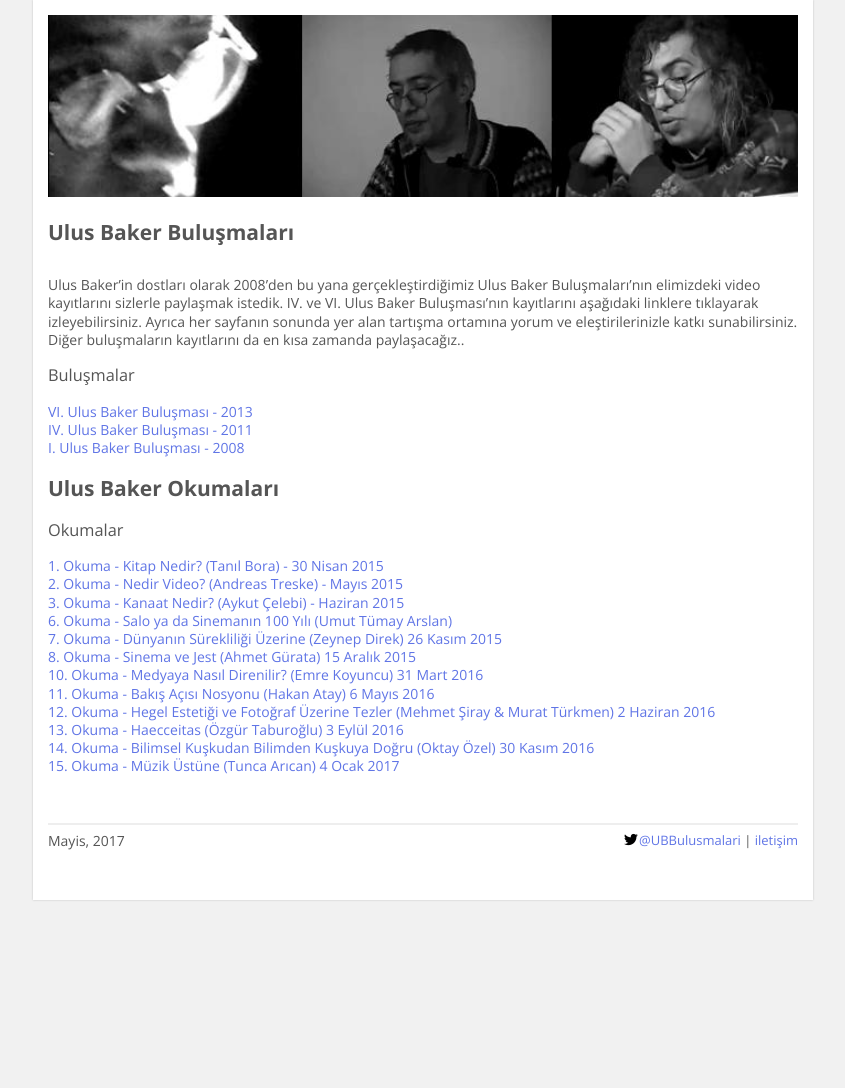
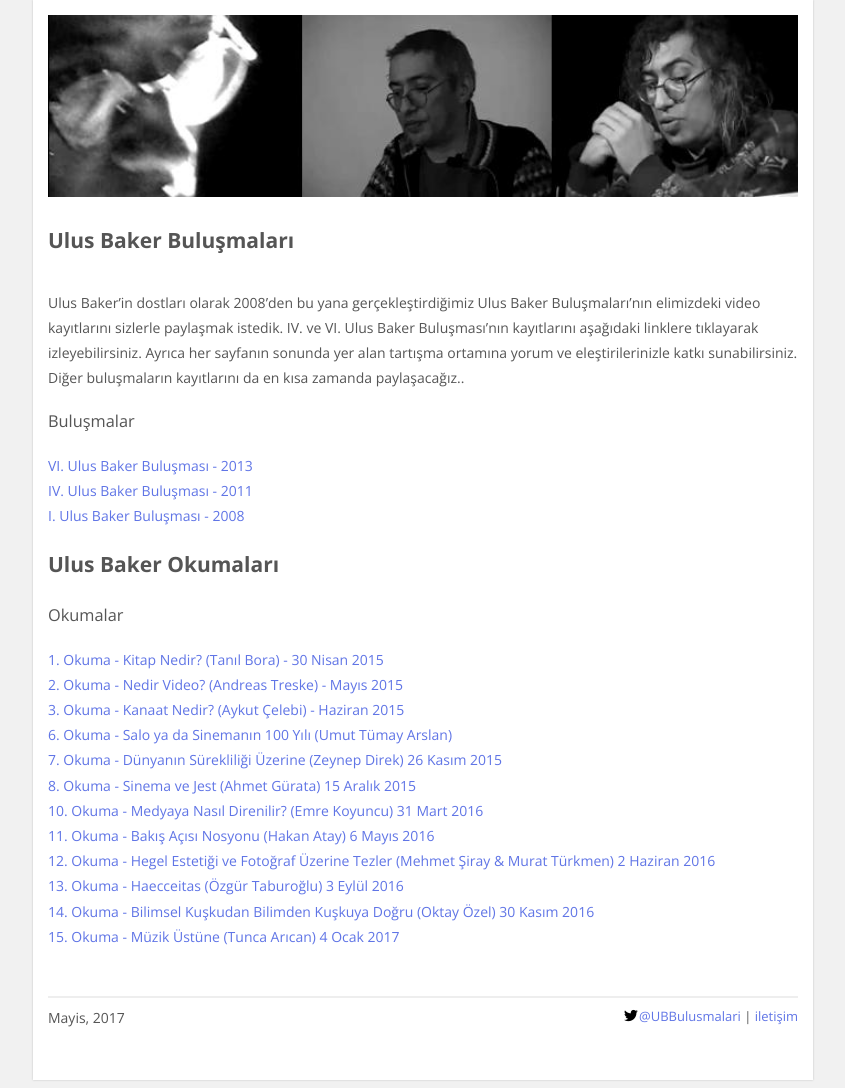
Before and after one commit to ulusbakerbulusmalari/ulusbakerbulusmalari.com, a Jekyll site: the page built from index.html, in a window 1280 px wide. Shown: the whole page, without its empty margins (217-1062 px from the left). Built offline with Jekyll 4.4.1, drawn with Linux system fonts in a browser that asks for light colours; nearby versions of some CDN libraries; Markdown is read by kramdown in place of the engine named in the settings; before the commit the page ends 908 px from its top, so only the background shows below that.

Commit message:
Increase line height.

```diff
--- a/css/main.css
+++ b/css/main.css
@@ -3,7 +3,7 @@ body{
   font-family: 'Open Sans', sans-serif;
   background-color: #f1f1f1;
   color: #555;
-  line-height: 1.3;
+  line-height: 1.8;
   font-size: 14px;
 }
 
```
